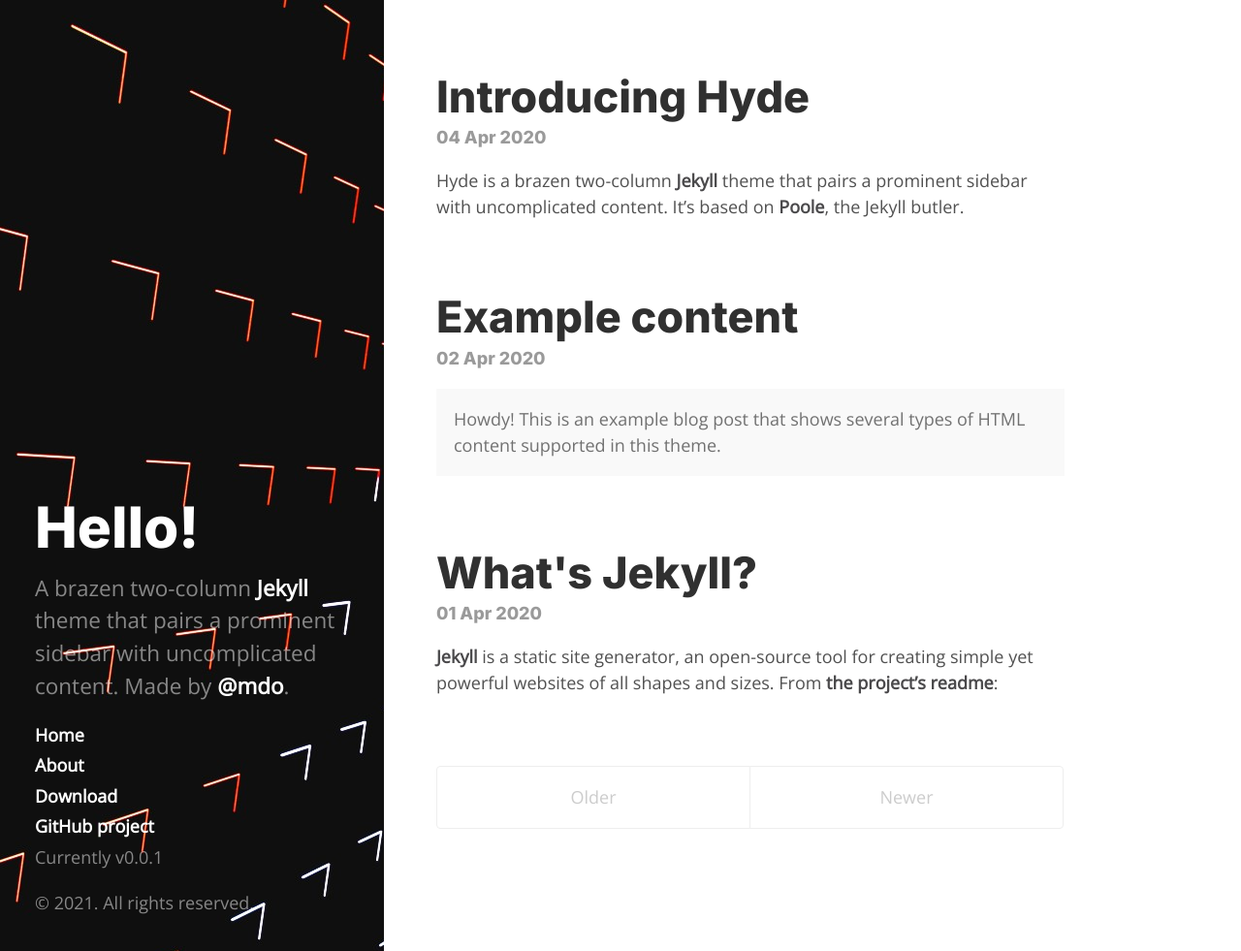
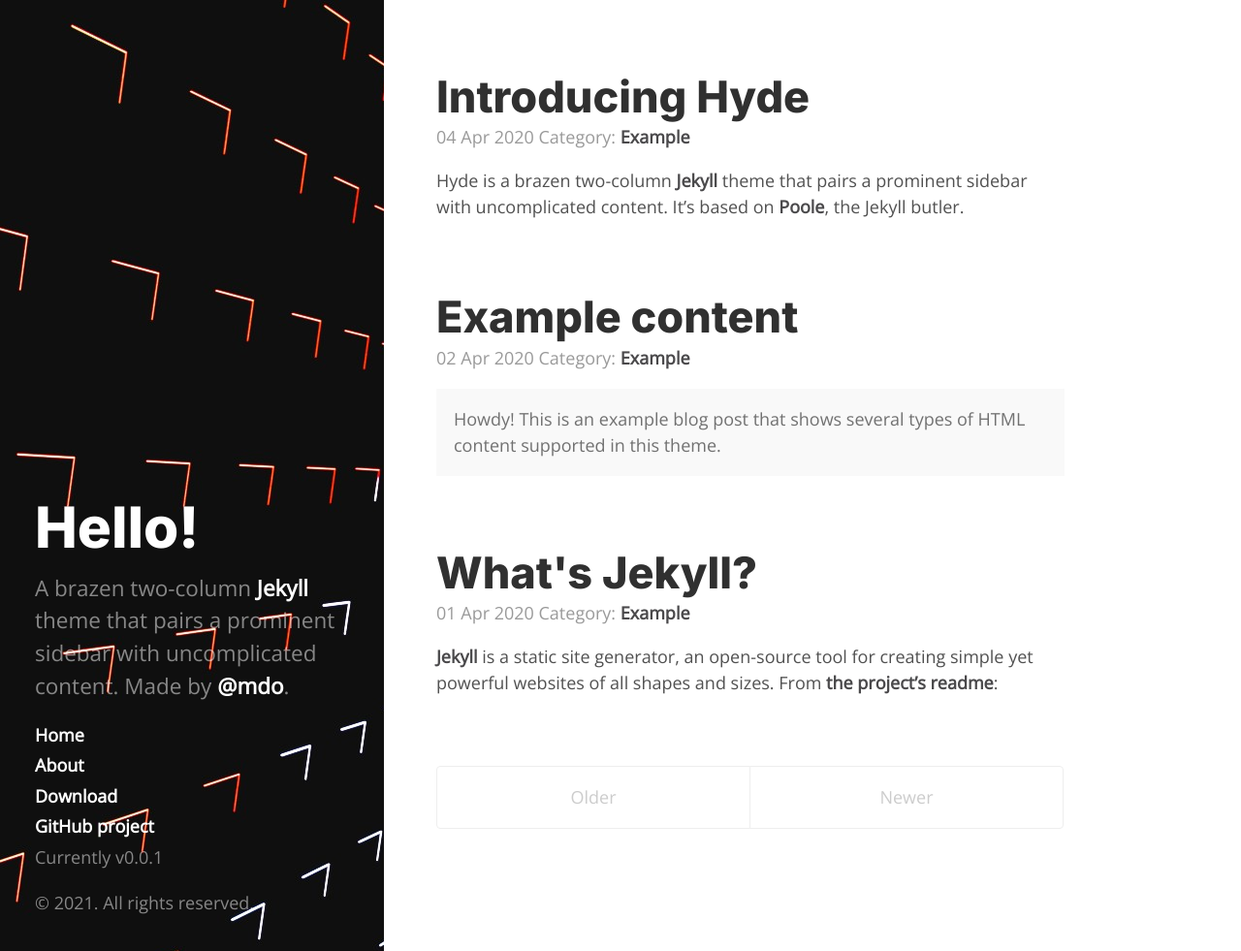
Before and after one commit to manddar/HydeIt, a Jekyll site: the page built from index.html, in a window 1280 px wide and 981 px high. Shown: the whole window at 97% size. Built offline with Jekyll 4.4.1, drawn with Linux system fonts in a browser that asks for light colours; the list of posts is cut into pages by our own code.

Commit message:
More changes in layout and cSS

```diff
--- a/_layouts/post.html
+++ b/_layouts/post.html
@@ -7,9 +7,6 @@
   <span class="post-date">{{ page.date | date_to_string }}</span>
 
   {{ content }}
-
-
-  Posted in: <span class="post-category"><a href='#'>{{ page.category }}</a></span>
 </div>
 
 {% if site.related_posts.size >= 1 %}
--- a/index.html
+++ b/index.html
@@ -12,7 +12,7 @@
       </a>
     </h1>
 
-    <span class="post-date">{{ post.date | date_to_string }}</span>
+    <span class="post-meta">{{ post.date | date_to_string }} Category: <a href='#'>{{ post.category }}</a></span>
 
     {{ post.excerpt }}
   </div>
--- a/public/css/hyde.css
+++ b/public/css/hyde.css
@@ -154,8 +154,11 @@
   font-size: 2.5rem;
 }
 
-.post-date {
-  font-family: 'Inter', sans-serif;
+.post-meta {
+  display: block;
+  margin-top: -.5rem;
+  margin-bottom: 1rem;
+  color: #9a9a9a;
 }
 
 .related h2 {
```
